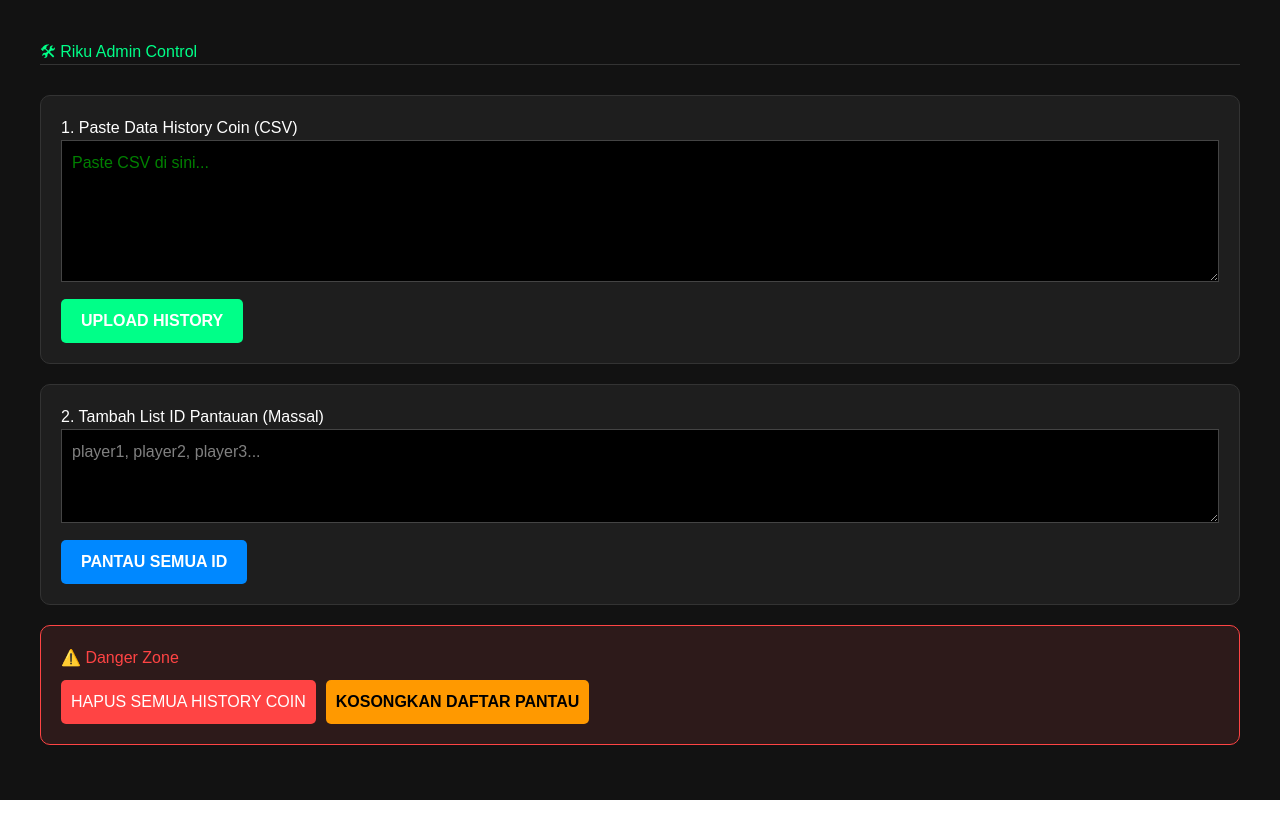
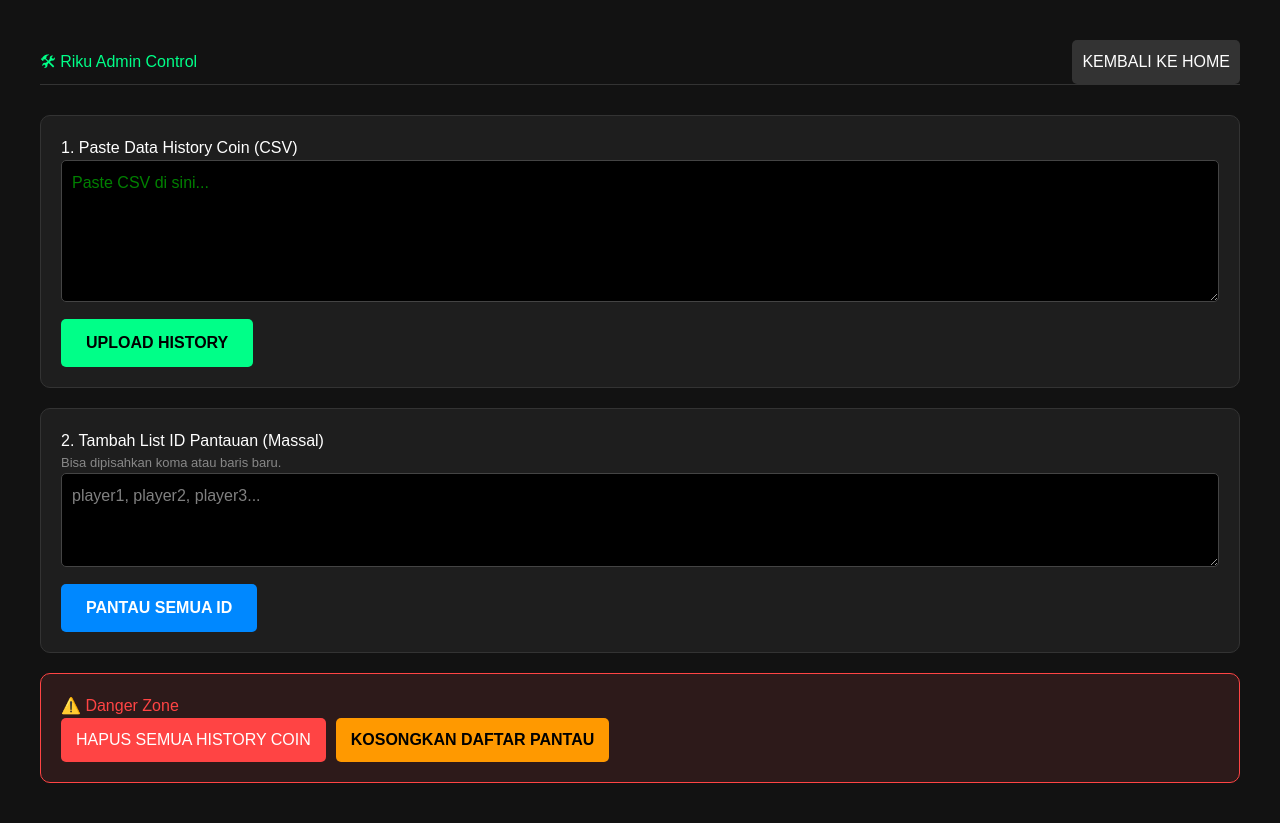
Before and after one commit to revinexiv/win-lose-app, a Next.js app: page /admin in a window 1280 px wide. Before the commit the page ends 800 px from the top, so only its background shows below. Built offline with nearby package versions, Linux system fonts and the light colour scheme.

Commit message:
fix second time error

```diff
--- a/app/admin/page.js
+++ b/app/admin/page.js
@@ -7,13 +7,17 @@ const supabase = createClient('https://pojufnunvogdxvuiardl.supabase.co', 'eyJhb
 export default function AdminPanel() {
   const [csvText, setCsvText] = useState('')
   const [listPlayerIds, setListPlayerIds] = useState('')
+  const [loading, setLoading] = useState(false)
 
+  // 1. Fungsi Upload History (Anti-Duplicate)
   const handleUpload = async () => {
     if (!csvText) return alert('Isi dulu datanya, Bos!')
     const { data: { user } } = await supabase.auth.getUser()
     if (!user) return alert('Sesi abis, login lagi dah!')
 
+    setLoading(true)
     const rows = csvText.split('\n').filter(row => row.trim() !== '')
+
     const dataToInsert = rows.slice(1).map(row => {
       const col = row.split(',')
       return {
@@ -28,37 +32,49 @@ export default function AdminPanel() {
     }).filter(item => item["TO"])
 
     const { error } = await supabase.from('coin_history').upsert(dataToInsert)
+
     if (error) alert('Gagal Upload: ' + error.message)
     else { alert('History Berhasil Masuk!'); setCsvText(''); }
+    setLoading(false)
   }
 
+  // 2. Fungsi Tambah ID (Perfect Filtering - Anti Error 'Second Time')
   const addMultiplePlayers = async () => {
+    if (!listPlayerIds) return alert('Isi dulu list ID-nya!')
     const { data: { user } } = await supabase.auth.getUser()
     if (!user) return alert('Login dulu!')
 
-    const ids = listPlayerIds.split(/[\n,]+/).map(id => id.trim()).filter(id => id !== '')
-    const dataToInsert = ids.map(id => ({
+    setLoading(true)
+
+    // --- LOGIC ANTI ERROR DISINI ---
+    // Pecah input, bersihin spasi, buang baris kosong
+    const rawIds = listPlayerIds.split(/[\n,]+/).map(id => id.trim()).filter(id => id !== '')
+
+    // Filter ID yang kembar di dalam satu list input pake 'Set'
+    const uniqueIds = [...new Set(rawIds)]
+
+    const dataToInsert = uniqueIds.map(id => ({
       player_id: id,
       user_id: user.id
     }))
 
-    // REVISI DISINI: Kita tegaskan onConflict-nya
     const { error } = await supabase
       .from('monitored_players')
       .upsert(dataToInsert, {
-        onConflict: 'player_id,user_id', // Gunakan kombinasi unik
+        onConflict: 'player_id,user_id',
         ignoreDuplicates: false
       })
 
     if (error) {
-      console.error(error)
       alert('Gagal: ' + error.message)
     } else {
-      alert(`Mantap! ${ids.length} ID berhasil diproses.`);
+      alert(`Mantap! ${uniqueIds.length} ID berhasil diproses.`);
       setListPlayerIds('');
     }
+    setLoading(false)
   }
 
+  // 3. Fungsi Hapus (Hanya milik user login)
   const clearHistory = async () => {
     const { data: { user } } = await supabase.auth.getUser()
     if (confirm('Yakin mau hapus SEMUA history coin lu?')) {
@@ -79,26 +95,37 @@ export default function AdminPanel() {
 
   return (
     <div style={{ padding: '40px', backgroundColor: '#121212', color: 'white', minHeight: '100vh', fontFamily: 'sans-serif' }}>
-      <h1 style={{ color: '#00ff88' }}>🛠 Riku Admin Control</h1>
+      <div style={{ display: 'flex', justifyContent: 'space-between', alignItems: 'center' }}>
+        <h1 style={{ color: '#00ff88' }}>🛠 Riku Admin Control</h1>
+        <button onClick={() => window.location.href = '/'} style={{ background: '#333', color: 'white', border: 'none', padding: '10px', borderRadius: '5px', cursor: 'pointer' }}>KEMBALI KE HOME</button>
+      </div>
       <hr style={{ borderColor: '#333', marginBottom: '30px' }} />
 
+      {/* 1. SEKSI UPLOAD */}
       <div style={{ background: '#1e1e1e', padding: '20px', borderRadius: '10px', marginBottom: '20px', border: '1px solid #333' }}>
-        <h3>1. Paste Data History Coin (CSV)</h3>
-        <textarea style={{ width: '100%', background: '#000', color: '#0f0', padding: '10px', border: '1px solid #444' }} rows="5" value={csvText} onChange={(e) => setCsvText(e.target.value)} placeholder='Paste CSV di sini...' />
-        <button onClick={handleUpload} style={{ marginTop: '10px', padding: '10px 20px', backgroundColor: '#00ff88', border: 'none', cursor: 'pointer', fontWeight: 'bold', borderRadius: '5px' }}>UPLOAD HISTORY</button>
+        <h3 style={{ marginTop: 0 }}>1. Paste Data History Coin (CSV)</h3>
+        <textarea style={{ width: '100%', background: '#000', color: '#0f0', padding: '10px', border: '1px solid #444', borderRadius: '5px' }} rows="5" value={csvText} onChange={(e) => setCsvText(e.target.value)} placeholder='Paste CSV di sini...' />
+        <button disabled={loading} onClick={handleUpload} style={{ marginTop: '10px', padding: '12px 25px', backgroundColor: '#00ff88', border: 'none', cursor: 'pointer', fontWeight: 'bold', borderRadius: '5px', color: '#000' }}>
+          {loading ? 'UPLOADING...' : 'UPLOAD HISTORY'}
+        </button>
       </div>
 
+      {/* 2. SEKSI WATCHLIST */}
       <div style={{ background: '#1e1e1e', padding: '20px', borderRadius: '10px', marginBottom: '20px', border: '1px solid #333' }}>
-        <h3>2. Tambah List ID Pantauan (Massal)</h3>
-        <textarea style={{ width: '100%', background: '#000', color: '#fff', padding: '10px', border: '1px solid #444' }} rows="3" value={listPlayerIds} onChange={(e) => setListPlayerIds(e.target.value)} placeholder="player1, player2, player3..." />
-        <button onClick={addMultiplePlayers} style={{ marginTop: '10px', padding: '10px 20px', backgroundColor: '#0088ff', color: 'white', border: 'none', cursor: 'pointer', fontWeight: 'bold', borderRadius: '5px' }}>PANTAU SEMUA ID</button>
+        <h3 style={{ marginTop: 0 }}>2. Tambah List ID Pantauan (Massal)</h3>
+        <p style={{ color: '#888', fontSize: '13px' }}>Bisa dipisahkan koma atau baris baru.</p>
+        <textarea style={{ width: '100%', background: '#000', color: '#fff', padding: '10px', border: '1px solid #444', borderRadius: '5px' }} rows="3" value={listPlayerIds} onChange={(e) => setListPlayerIds(e.target.value)} placeholder="player1, player2, player3..." />
+        <button disabled={loading} onClick={addMultiplePlayers} style={{ marginTop: '10px', padding: '12px 25px', backgroundColor: '#0088ff', color: 'white', border: 'none', cursor: 'pointer', fontWeight: 'bold', borderRadius: '5px' }}>
+          {loading ? 'PROSESING...' : 'PANTAU SEMUA ID'}
+        </button>
       </div>
 
+      {/* 3. DANGER ZONE */}
       <div style={{ background: '#2d1a1a', padding: '20px', borderRadius: '10px', border: '1px solid #ff4444' }}>
-        <h3 style={{ color: '#ff4444' }}>⚠️ Danger Zone</h3>
-        <div style={{ display: 'flex', gap: '10px', marginTop: '10px' }}>
-          <button onClick={clearHistory} style={{ padding: '10px', backgroundColor: '#ff4444', color: 'white', border: 'none', cursor: 'pointer', borderRadius: '5px' }}>HAPUS SEMUA HISTORY COIN</button>
-          <button onClick={clearWatchlist} style={{ padding: '10px', backgroundColor: '#ff9900', color: 'black', border: 'none', cursor: 'pointer', borderRadius: '5px', fontWeight: 'bold' }}>KOSONGKAN DAFTAR PANTAU</button>
+        <h3 style={{ color: '#ff4444', marginTop: 0 }}>⚠️ Danger Zone</h3>
+        <div style={{ display: 'flex', gap: '10px', flexWrap: 'wrap' }}>
+          <button onClick={clearHistory} style={{ padding: '10px 15px', backgroundColor: '#ff4444', color: 'white', border: 'none', cursor: 'pointer', borderRadius: '5px' }}>HAPUS SEMUA HISTORY COIN</button>
+          <button onClick={clearWatchlist} style={{ padding: '10px 15px', backgroundColor: '#ff9900', color: 'black', border: 'none', cursor: 'pointer', borderRadius: '5px', fontWeight: 'bold' }}>KOSONGKAN DAFTAR PANTAU</button>
         </div>
       </div>
     </div>
```
